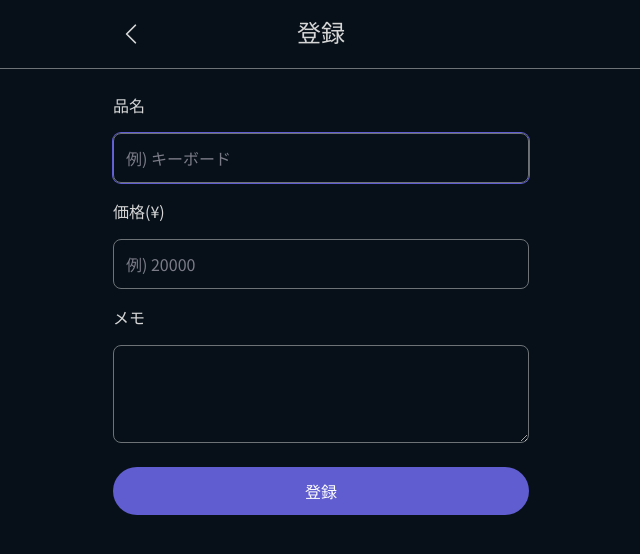
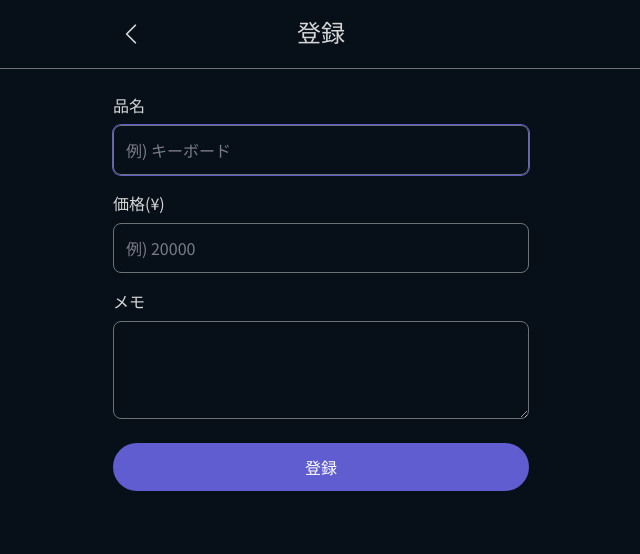
Before and after one commit to nozumi-kita/app_buy_or_bye, a Laravel app: page /items/create in a window 1280 px wide. Shown: the part 77-631 px from the top of the page, without its empty margins (319-959 px from the left). Run offline with Laravel 12, Linux system fonts and the light colour scheme; a user stored in the database is signed in; data comes from the database, SQL or seed files in the repository; style sheets or scripts are compiled from the project's sources.

Commit message:
fix: 気になるもの登録画面の入力欄等の間隔を微調整

```diff
--- a/resources/views/items/create.blade.php
+++ b/resources/views/items/create.blade.php
@@ -10,10 +10,10 @@
                 <h2 class="text-center">登録</h2>
             </div>
         </div>
-        <form class="mx-auto max-w-md p-4" method="POST" action="{{ route('items.store') }}">
+        <form class="flex flex-col gap-4 mx-auto max-w-md p-4" method="POST" action="{{ route('items.store') }}">
             @csrf
-            <div class="flex flex-col mb-4">
-                <label class="mb-4" for="name">品名</label>
+            <div class="flex flex-col gap-2">
+                <label for="name">品名</label>
                 <x-element.input
                     name="name"
                     autofocus
@@ -25,8 +25,8 @@
                     <p class="text-error mt-2">{{ $message }}</p>
                 @enderror
             </div>
-            <div class="flex flex-col mb-4">
-                <label class="mb-4" for="price">価格(¥)</label>
+            <div class="flex flex-col gap-2">
+                <label for="price">価格(¥)</label>
                 <x-element.input
                     name="price"
                     type="number"
@@ -39,8 +39,8 @@
                     <p class="text-error mt-2">{{ $message }}</p>
                 @enderror
             </div>
-            <div class="flex flex-col mb-6">
-                <label class="mb-4" for="memo">メモ</label>
+            <div class="flex flex-col gap-2 mb-2">
+                <label for="memo">メモ</label>
                 <x-element.textarea name="memo" />
                 @error('memo')
                     <p class="text-error mt-2">{{ $message }}</p>
```
